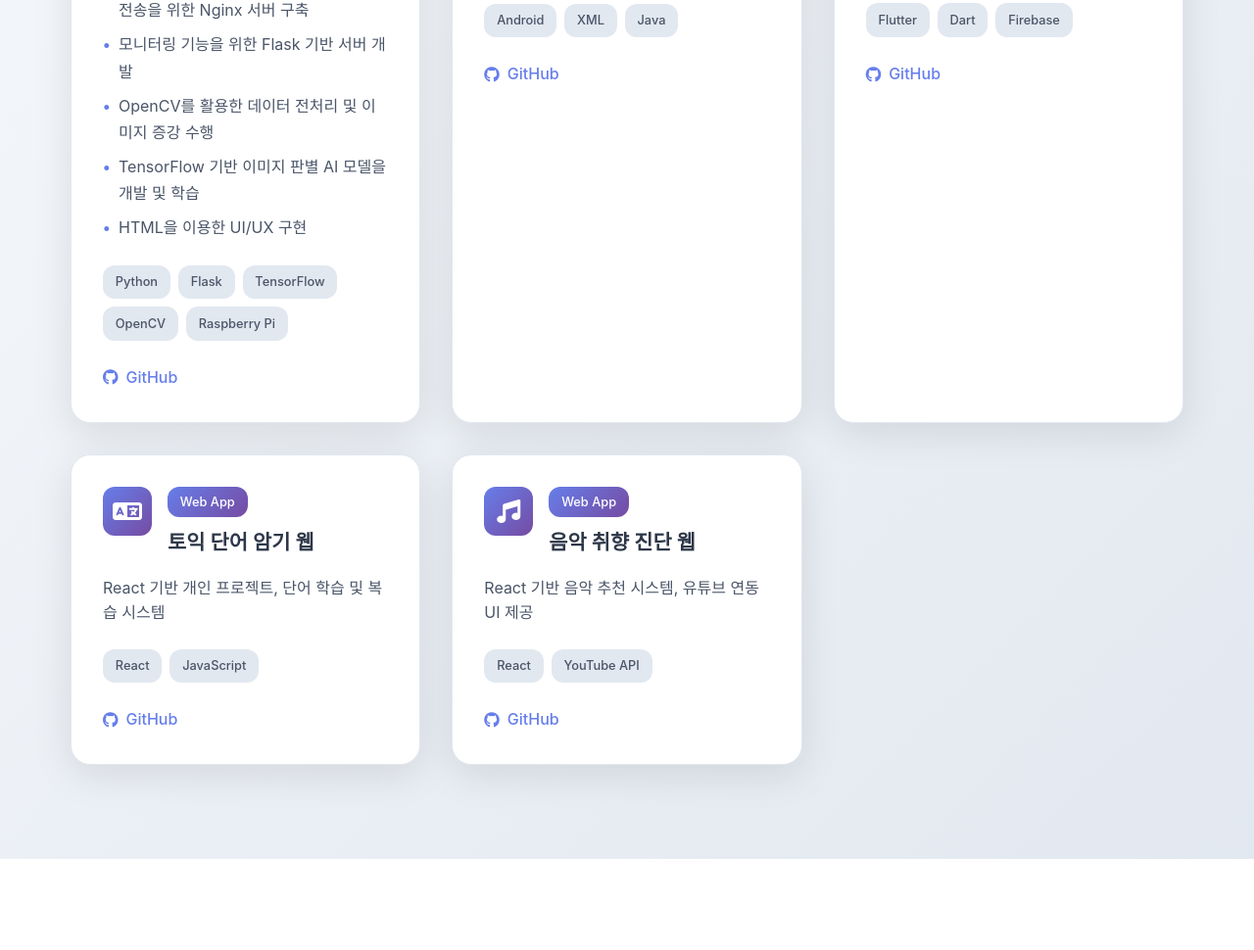
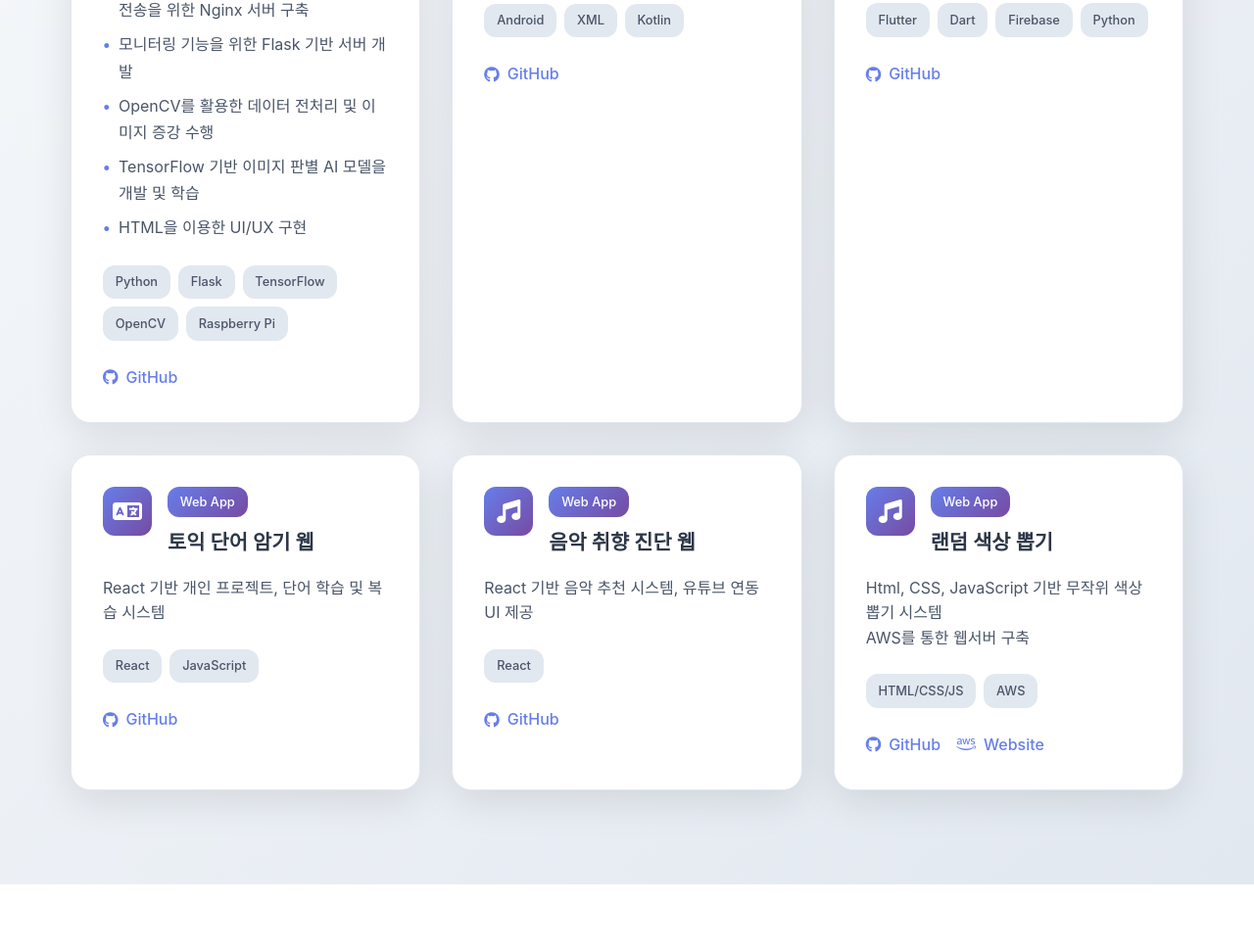
Before and after one commit to youngmumi/youngmumi.github.io, a plain HTML site: page index.html in a window 1280 px wide. Shown: the part 2304-3274 px from the top of the page at 98% size. Drawn offline with Linux system fonts and the light colour scheme; a web font is replaced by a local one.

Commit message:
html update

```diff
--- a/index.html
+++ b/index.html
@@ -190,7 +190,7 @@
             <div class="project-tech">
               <span class="tech-tag">Android</span>
               <span class="tech-tag">XML</span>
-              <span class="tech-tag">Java</span>
+              <span class="tech-tag">Kotlin</span>
             </div>
             <div class="project-links">
               <a href="https://github.com/youngmumi/Capstone" target="_blank" class="project-link">
@@ -224,6 +224,7 @@
               <span class="tech-tag">Flutter</span>
               <span class="tech-tag">Dart</span>
               <span class="tech-tag">Firebase</span>
+              <span class="tech-tag">Python</span>
             </div>
             <div class="project-links">
               <a href="https://github.com/youngmumi/Hydrogen-Measurement-and-Alarm-System-App" target="_blank" class="project-link">
@@ -271,7 +272,6 @@
             </p>
             <div class="project-tech">
               <span class="tech-tag">React</span>
-              <span class="tech-tag">YouTube API</span>
             </div>
             <div class="project-links">
               <a href="https://github.com/youngmumi/Music_taste_react" target="_blank" class="project-link">
@@ -279,8 +279,37 @@
               </a>
             </div>
           </div>
+
+
+      <div class="project-card">
+            <div class="project-header">
+              <div class="project-icon">
+                <i class="fas fa-music"></i>
+              </div>
+              <div class="project-meta">
+                <span class="project-type">Web App</span>
+                <h3 class="project-title">랜덤 색상 뽑기</h3>
+              </div>
+            </div>
+            <p class="project-description">
+              Html, CSS, JavaScript 기반 무작위 색상 뽑기 시스템 <br> AWS를 통한 웹서버 구축
+            </p>
+            <div class="project-tech">
+              <span class="tech-tag">HTML/CSS/JS</span>
+              <span class="tech-tag">AWS</span>
+            </div>
+            <div class="project-links">
+              <a href="https://github.com/youngmumi/Ramdom-Color-js" target="_blank" class="project-link">
+                <i class="fab fa-github"></i> GitHub
+               </a>
+               <a href="http://43.202.188.211/" target="_blank" class="project-link">
+                <i class="fa-brands fa-aws"></i> Website
+               </a>
+            </div>
+          </div>
         </div>
       </div>
+
     </section>
 
     <!-- Experience 섹션 -->
```
